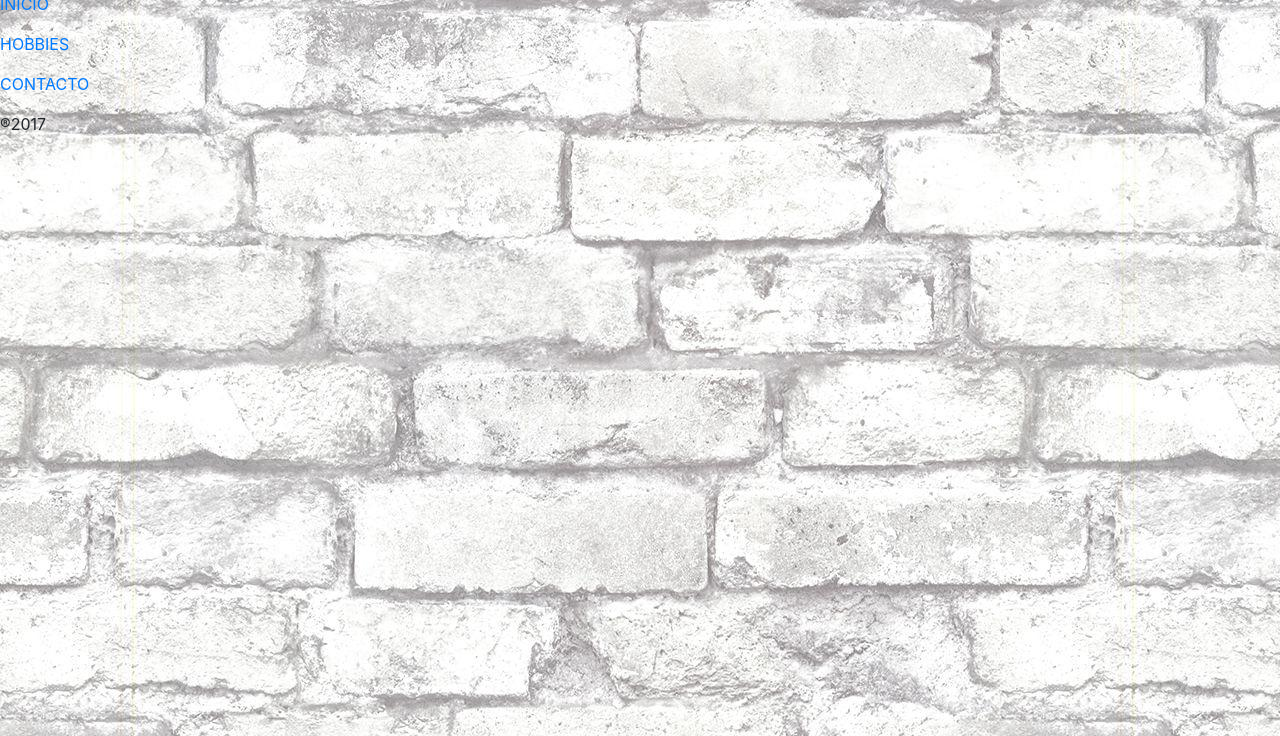
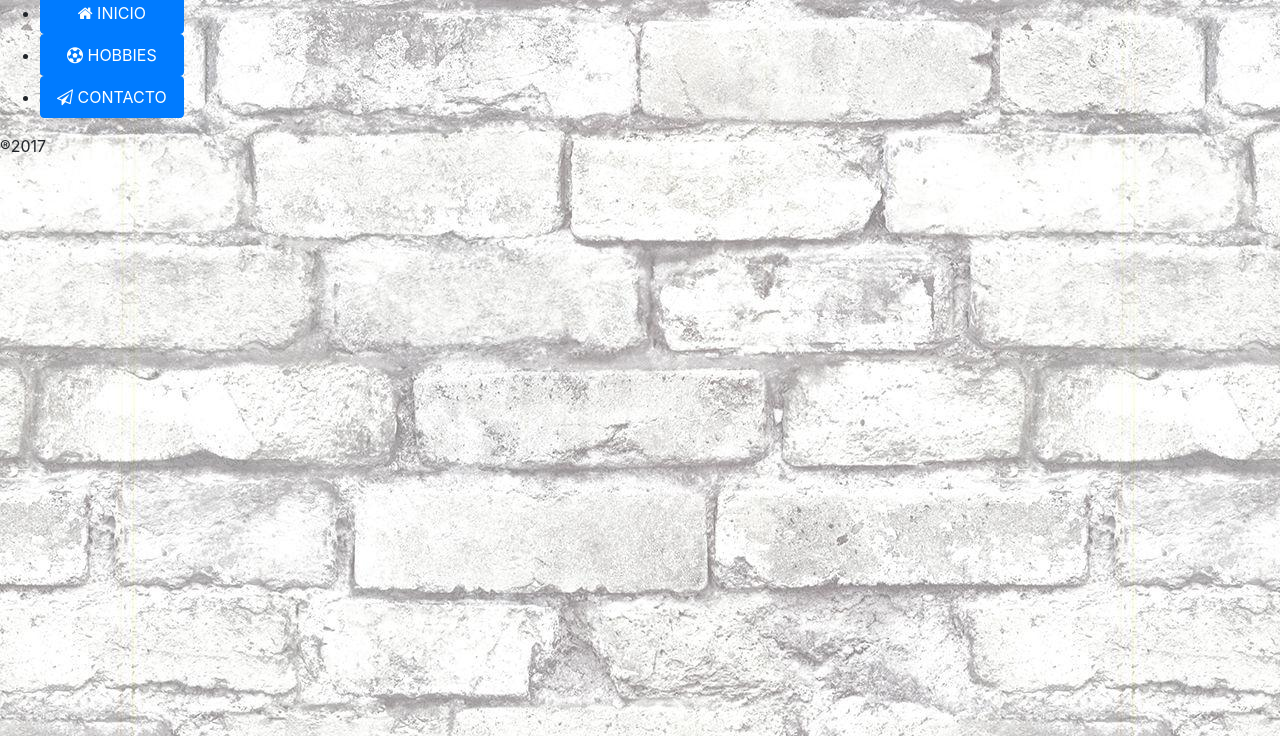
Before and after one commit to aurasolis/me, a plain HTML site: page index.html in a window 1280 px wide. Shown: the part 64-800 px from the top of the page. Drawn offline with nearby package versions, Linux system fonts and the light colour scheme.

Commit message:
Modificado barra de navegacion

```diff
--- a/index.html
+++ b/index.html
@@ -5,15 +5,18 @@
 	<title>Sol Martínez</title>
 	<!--Bootstrap CSS-->
 	<link rel="stylesheet" href="https://maxcdn.bootstrapcdn.com/bootstrap/4.0.0-beta.2/css/bootstrap.min.css" integrity="sha384-PsH8R72JQ3SOdhVi3uxftmaW6Vc51MKb0q5P2rRUpPvrszuE4W1povHYgTpBfshb" crossorigin="anonymous">
+	<link rel="stylesheet" href="https://cdnjs.cloudflare.com/ajax/libs/font-awesome/4.7.0/css/font-awesome.css" integrity="sha256-NuCn4IvuZXdBaFKJOAcsU2Q3ZpwbdFisd5dux4jkQ5w=" crossorigin="anonymous" />
 </head>
 <style type="text/css"></style>
 <body background="assets/img/minpix.jpg">
 	<div id="header"><h1>¡Bienvenido!</h1></div>
-	<div id="nav">
-	<p><a href="index.html">INICIO</a></p>
-	<p><a href="hobbies.html">HOBBIES</a></p>
-	<p><a href="views/contacto.html">CONTACTO</a></p>
-	</div>
+
+	<nav class="nav">
+		<ul>
+	<li class="nav-item"><a href="index.html" class="btn btn-primary nav-link"><span class="fa fa-home">	</span> INICIO</a></li>
+	<li class="nav-item"><a href="hobbies.html" class="btn btn-primary nav-link"><span class="fa fa-futbol-o">	</span> HOBBIES</a></li>
+	<li class="nav-item"><a href="views/contacto.html" class="btn btn-primary nav-link"><span class="fa fa-paper-plane-o">	</span> CONTACTO</a></li>
+	</ul></nav>
 	<div id="footer">
 		<p>®2017</p>
 	</div>
```
